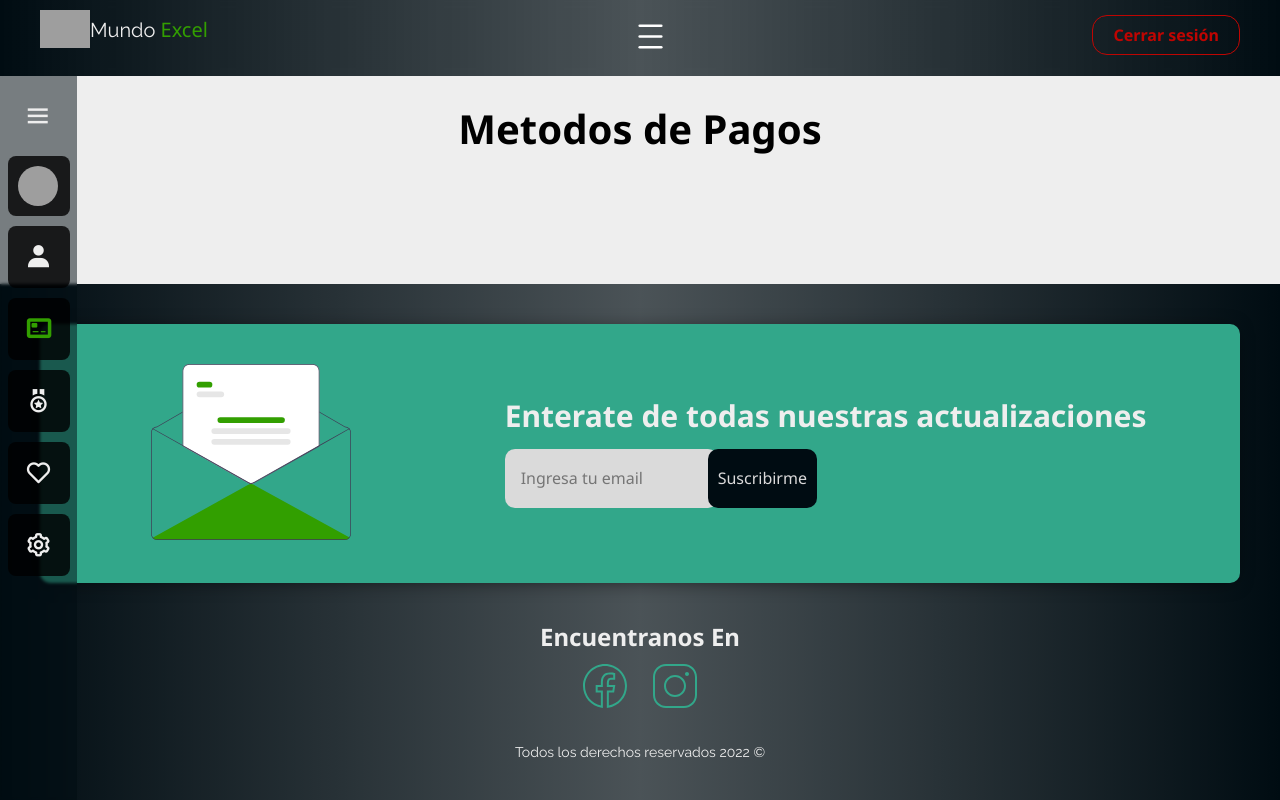
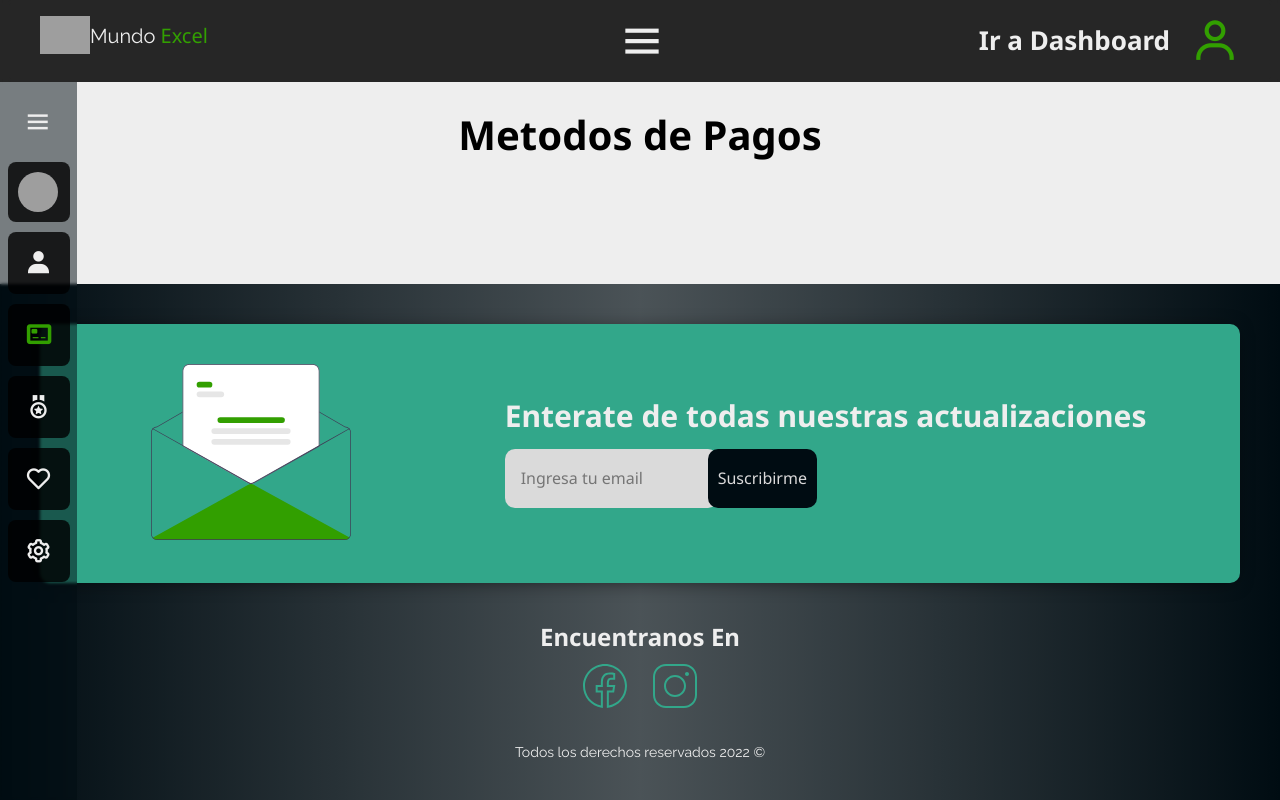
Before and after one commit to alansanchez96/mundoexcel, a PHP site: the page made by views/account/payments.php in a window 1280 px wide. Run offline with PHP 8.4, Linux system fonts and the light colour scheme; the template is opened without the code that fills it, so the values that code supplies are empty; the visitor is signed in with stand-in values (Sample User, id 1); grey boxes are pictures that could not be loaded.

Commit message:
Se finalizó la barra y se añadieron sus funciones

```diff
--- a/controllers/AuthController.php
+++ b/controllers/AuthController.php
@@ -35,7 +35,7 @@ class AuthController {
 
                         if($usuario->admin === '1'){
                             $_SESSION['admin'] = $usuario->admin ?? null;
-                            header('location: /account/me');
+                            header('location: /account/dashboard');
                         }else{
                             header('location: /');
                         }
--- a/models/ActiveRecord.php
+++ b/models/ActiveRecord.php
@@ -130,7 +130,7 @@ class ActiveRecord {
 
     // Busca un registro por su id
     public static function find($id) {
-        $query = "SELECT * FROM " . static::$tabla  ." WHERE id = ${id}";
+        $query = "SELECT * FROM " . static::$tabla  ." WHERE id = '${id}'";
         $resultado = self::consultarSQL($query);
         return array_shift( $resultado ) ;
     }
--- a/src/scss/base/_globales.scss
+++ b/src/scss/base/_globales.scss
@@ -10,6 +10,7 @@ body {
     display: flex;
     flex-direction: column;
     background-color: v.$blanco;
+    overflow-y: scroll;
 }
 *, *:before, *:after {
     box-sizing: inherit;
--- a/src/scss/componentes/_hidden.scss
+++ b/src/scss/componentes/_hidden.scss
@@ -4,13 +4,28 @@
 .hidden{
     opacity: 0;
     height: 0;
+    width: 0;
     visibility: hidden;
     pointer-events: none;
-
-    transition: opacity .4s ease-in, height .5s linear, visibility .3s linear;
 
 }
 
 .displayNone{
     display: none;
 }
+.overflowHidden{
+    overflow: hidden;
+    @include m.tablet {
+        overflow: unset;
+    }
+}
+
+.nav-option{
+    display: contents;
+    @include m.tablet {
+        display: none;
+    }
+}
+.left-53{
+    left: 53px;
+}
--- a/src/scss/componentes/_sidebar.scss
+++ b/src/scss/componentes/_sidebar.scss
@@ -71,7 +71,8 @@
         background-color: rgba(v.$negro, .5);
         backdrop-filter: blur(1.7px);
         width: 322px;
-
+        top: -1px;
+        z-index: 110;
         .head-sidebar {
             margin-right: 53px;
             i{
--- a/src/scss/layout/_header.scss
+++ b/src/scss/layout/_header.scss
@@ -2,11 +2,8 @@
 @use 'base/mixins' as m;
 
 header {
-    background: rgb(0, 0, 0);
-
-    padding: 1rem 0 0;
-    background: linear-gradient(90deg, rgba(0, 12, 18, 1) 0%, rgba(0, 12, 18, 0.6855336735757549) 50%, rgba(0, 12, 18, 1) 100%);
-
+    background: rgba(0, 0, 0, 0.844);
+    padding: 1.6rem 0;
     position: sticky;
     backdrop-filter: blur(5px);
     left: 0;
@@ -14,14 +11,17 @@ header {
     right: 0;
     z-index: 100;
 }
+
 .logo {
     display: flex;
     flex-direction: row;
     align-items: center;
-    margin: .5rem 0;
+
+    /* margin: .5rem 0; */
     @include m.telefono {
         margin: 0;
     }
+
     img {
         width: 5rem;
     }
@@ -35,12 +35,9 @@ header {
         }
     }
 }
-.open-menu {
-    filter: invert(100%);
-}
 
 
-.barra{
+.barra {
     display: flex;
     flex-direction: row;
     justify-content: space-between;
@@ -48,57 +45,171 @@ header {
     align-items: flex-start;
 }
 
-.open-menu, .close-menu{
-    img{
-        max-width: 2.5rem;
-        margin: 0 auto;
+.menu {
+    display: flex;
+    flex-direction: column;
+    align-items: flex-end;
+    @include m.tablet {
+        align-items: center;
+        position: relative;
+        left: 53px;
+    }
+
+    i {
+        font-size: 5rem;
+        color: v.$blanco;
         cursor: pointer;
+    }
+
+    &.menu-active {
+        height: 100vh;
+
+        @include m.tablet {
+            height: 40rem;
+            left: 53px;
+        }
     }
 }
 
-.log-header{
-    a{
-        @include m.boton(transparent, v.$verde, block);
-        margin: 0;
-        @include m.telefono {
-            margin: .5rem 0;
+.menu-open {
+    visibility: visible;
+    height: auto;
+    width: auto;
+    opacity: 1;
+
+    &.menu-open_active {
+        visibility: hidden;
+        height: 0;
+        width: 0;
+        opacity: 0;
     }
 }
-    .logout{
-        @include m.boton(transparent, v.$rojo, block);
-        margin: 0;
-        @include m.telefono {
-            margin: .5rem 0;
+
+.menu-close {
+    visibility: hidden;
+    height: 0;
+    width: 0;
+    opacity: 0;
+
+    &.menu-close_active {
+        visibility: visible;
+        height: auto;
+        width: auto;
+        opacity: 1;
+    }
+}
+
+.nav {
+    visibility: hidden;
+    height: 0;
+    width: 0;
+    opacity: 0;
+    display: flex;
+    flex-direction: column;
+    align-items: flex-end;
+
+    @include m.tablet {
+        align-items: center;
+    }
+
+    gap: 3rem;
+    transition: all .5s;
+
+    a,
+    p {
+        color: v.$blanco;
+        font-size: 2rem;
+        text-align: center;
+        display: none;
+    }
+
+    &.nav_active {
+        margin-top: 4rem;
+        padding-right: 2rem;
+        visibility: visible;
+        width: 22rem;
+
+        @include m.tablet {
+            width: auto;
+            padding-right: 0;
+        }
+
+        height: auto;
+        opacity: 1;
+        transition: all .5s;
+
+        a,
+        p {
+            display: block;
+            transition: all .3s linear;
+
+            &:hover {
+                color: v.$verde;
             }
         }
     }
-.menu{
-    margin: 0 auto;
+}
+
+#header-logout {
+    color: v.$rojo;
+
+    &:hover {
+        color: darken(v.$rojo, 5);
+    }
+}
+
+
+.log-header {
+    display: none;
+
+    @include m.tablet {
         display: flex;
         flex-direction: column;
-    justify-content: center;
+        justify-content: flex-end;
+        align-items: flex-end;
         gap: 1rem;
-    align-items: center;
-    margin: 1.4rem 0;
     }
 
-.navegacion{
+    .log-header_options{
         display: flex;
-    flex-direction: column;
-    justify-content: center;
-    gap: 1.6rem;
-    align-items: center;
-    height: 27rem;
-    transition: all .3s linear;
-    .close-menu{
-        margin-bottom: 2rem;
+        flex-direction: row;
+        gap: 2rem;
+        .log_options-head{
+            width: 20rem;
         }
-    a{
+        h4{
             color: v.$blanco;
-        transition: color .3s linear;
-        text-align: center;
+            transition: all .3s;
+            text-align: right;
             &:hover{
                 color: v.$verde;
             }
         }
     }
+    i {
+        font-size: 5rem;
+        color: v.$verde;
+        cursor: pointer;
+    }
+
+    .window-log {
+        display: none;
+    }
+
+    .window-log_active {
+        display: block;
+
+        h4 {
+            color: v.$blanco;
+            font-size: 2rem;
+            text-align: right;
+            margin: 1rem 0;
+            cursor: pointer;
+            transition: all .3s;
+
+            &:hover {
+                color: v.$verde;
+            }
+        }
+    }
+}
--- a/views/layout.php
+++ b/views/layout.php
@@ -1,8 +1,8 @@
 <?php
-    if(!isset($_SESSION)) {
-        session_start();
-    }
-    $auth = $_SESSION['login'] ?? false;
+if (!isset($_SESSION)) {
+    session_start();
+}
+$auth = $_SESSION['login'] ?? false;
 ?>
 <!DOCTYPE html>
 <html lang="en">
@@ -23,7 +23,7 @@
     <link rel="stylesheet" href="/build/css/app.css">
 </head>
 
-<body>
+<body id="body">
 
     <header id="header">
         <div class="barra contenedor">
@@ -40,33 +40,65 @@
             </div> <!-- Fin logo -->
 
             <div class="menu">
-                <div class="open-menu">
-                    <img src="/build/img/hamburger-icon.svg" alt="Abrir menu">
-                </div>
-                <nav class="navegacion hidden">
-                    <div class="close-menu">
-                        <img src="/build/img/close-icon.svg" alt="Cerrar menu">
-                    </div>
-                    <?php if(!$auth):?>
-                        <a href="/register">Registrate</a>
-                    <?php endif; ?>
-                    <?php if($auth):?>
-                        <a href="/account/dashboard">Mi Cuenta</a>
-                    <?php endif; ?>
+                <i class='bx bx-menu menu-open'></i>
+                <i class='bx bx-x menu-close'></i>
+                <nav class="nav">
+                    <?php if (!$auth) { ?>
+                        <span class="nav-option">
+                            <a href="/login">Iniciar sesión</a>
+                            <a href="/register">Registrarse</a>
+                        </span>
+                    <?php } ?>
                     <a href="/cursos">Cursos</a>
                     <a href="#">Power Bi</a>
-                    <a href="/quienes-somos">Quienes Somos</a>
+                    <a href="/quienes-somos">¿Quienes Somos?</a>
                     <a href="/contacto">Contacto</a>
+                    <?php if ($auth) { ?>
+                        <div class="nav-option">
+                            <a href="/account/dashboard">Mi cuenta</a>
+                            <a href="/logout" id="header-logout">Cerrar sesión</a>
+                        </div>
+                    <?php } ?>
                 </nav>
             </div>
 
             <div class="log-header">
-                <?php if(!$auth):?>
-                    <a href="/login">Iniciar sesión</a>
-                <?php endif; ?>
-                <?php if($auth): ?>
-                    <a href="/logout" class="logout">Cerrar sesión</a>
-                <?php endif; ?>
+                <div class="log-header_options">
+                    <div class="log_options-head">
+                        <?php if ($auth) { ?>
+                            <a href="/account/dashboard">
+                                <h4>Ir a Dashboard</h4>
+                            </a>
+                        <?php } ?>
+                        <?php if (!$auth) { ?>
+                                <h4>Invitado</h4>
+                        <?php } ?>
+                    </div>
+                    <i class='bx bx-user btnUser'></i>
+                </div>
+                <div class="window-log">
+                    <?php if ($auth) { ?>
+                        <a href="/logout">
+                            <h4 id="header-logout">Cerrar sesión</h4>
+                        </a>
+                    <?php } elseif (!$auth) { ?>
+                        <a href="/login">
+                            <h4>Iniciar sesión</h4>
+                        </a>
+                        <a href="/register">
+                            <h4>Registrarse</h4>
+                        </a>
+                        <!-- <form class="modalForm" method="POST">
+                                <div class="campo campoModal">
+                                    <input type="text" placeholder="Introduce tu email">
+                                </div>
+                                <div class="campo campoModal">
+                                    <input type="password" placeholder="Introduce tu contraseña">
+                                </div>
+                                <input type="submit" value="Iniciar sesión" class="btn-feedback">
+                            </form> -->
+                    <?php } ?>
+                </div>
             </div>
 
         </div> <!-- Fin barra -->
@@ -116,7 +148,7 @@
 
     <script src="/build/js/app.js"></script>
     <?php
-        echo $script ?? '';
+    echo $script ?? '';
     ?>
 </body>
 
--- a/views/templates/sidebar.php
+++ b/views/templates/sidebar.php
@@ -1,3 +1,7 @@
+<?php
+    $script = "<script src='/build/js/sidebar.js'></script>";
+?>
+
 <sidebar class="sidebar">
     <div class="head-sidebar">
         <i class='bx bxs-grid-alt icon'></i>
@@ -6,8 +10,8 @@
     </div>
     <ul class="nav-list">
         <li class="perfil-sidebar" data-paso="6" id="btnPerfil">
-            <div class="perfil-contenedor <?php echo $dashboard ? 'perfilActive' : '';?>" data-paso="6">
-                <img data-paso="6" src="<?php echo $usuario->picture ? '/build/img/imagenes_usuarios/'. $usuario->picture : '/build/img/imagenes_usuarios/perfildefault.png';?>" alt="#">
+            <div class="perfil-contenedor <?php echo $dashboard ? 'perfilActive' : ''; ?>" data-paso="6">
+                <img data-paso="6" src="<?php echo $usuario->picture ? '/build/img/imagenes_usuarios/' . $usuario->picture : '/build/img/imagenes_usuarios/perfildefault.png'; ?>" alt="#">
                 <div class="perfil-detalles" data-paso="6">
                     <p class="perfil-nombre"><?php echo $usuario->nombre . ' ' . $usuario->apellido; ?></p>
                     <p class="perfil-nivel">Web designer</p>
@@ -15,31 +19,31 @@
             </div>
         </li>
         <li>
-            <button type="button" data-paso="1" <?php echo $editar ? 'class="actual"' : '';?>>
+            <button type="button" data-paso="1" <?php echo $editar ? 'class="actual"' : ''; ?>>
                 <i class='bx bxs-user' data-paso="1"></i>
                 <p class="nombre-link" data-paso="1">Editar perfil</p>
             </button>
         </li>
         <li>
-            <button type="button" data-paso="2" <?php echo $payments ? 'class="actual"' : '';?>>
+            <button type="button" data-paso="2" <?php echo $payments ? 'class="actual"' : ''; ?>>
                 <i class='bx bx-credit-card-front' data-paso="2"></i>
                 <p class="nombre-link" data-paso="2">Metodos de Pagos</p>
             </button>
         </li>
         <li>
-            <button type="button" data-paso="3" <?php echo $certificados ? 'class="actual"' : '';?>>
+            <button type="button" data-paso="3" <?php echo $certificados ? 'class="actual"' : ''; ?>>
                 <i class='bx bx-medal' data-paso="3"></i>
                 <p class="nombre-link" data-paso="3">Certificados</p>
             </button>
         </li>
         <li>
-            <button type="button" data-paso="4" <?php echo $courses ? 'class="actual"' : '';?>>
+            <button type="button" data-paso="4" <?php echo $courses ? 'class="actual"' : ''; ?>>
                 <i class='bx bx-heart' data-paso="4"></i>
                 <p class="nombre-link" data-paso="4">Mis Cursos</p>
             </button>
         </li>
         <li>
-            <button type="button" data-paso="5" <?php echo $security ? 'class="actual"' : '';?>>
+            <button type="button" data-paso="5" <?php echo $security ? 'class="actual"' : ''; ?>>
                 <i class='bx bx-cog' data-paso="5"></i>
                 <p class="nombre-link" data-paso="5">Configuracion</p>
             </button>
```
Also changed, not shown: controllers/AppController.php (+14 -1 lines), src/js/app.js (+69 -88 lines), src/js/sidebar.js (+39 -0 lines), public/build/css/app.css, public/build/js/app.js, public/build/js/openUser.js (added), public/build/js/sidebar.js, 1 other file. Lines whose indentation alone changed are shown as unchanged.
